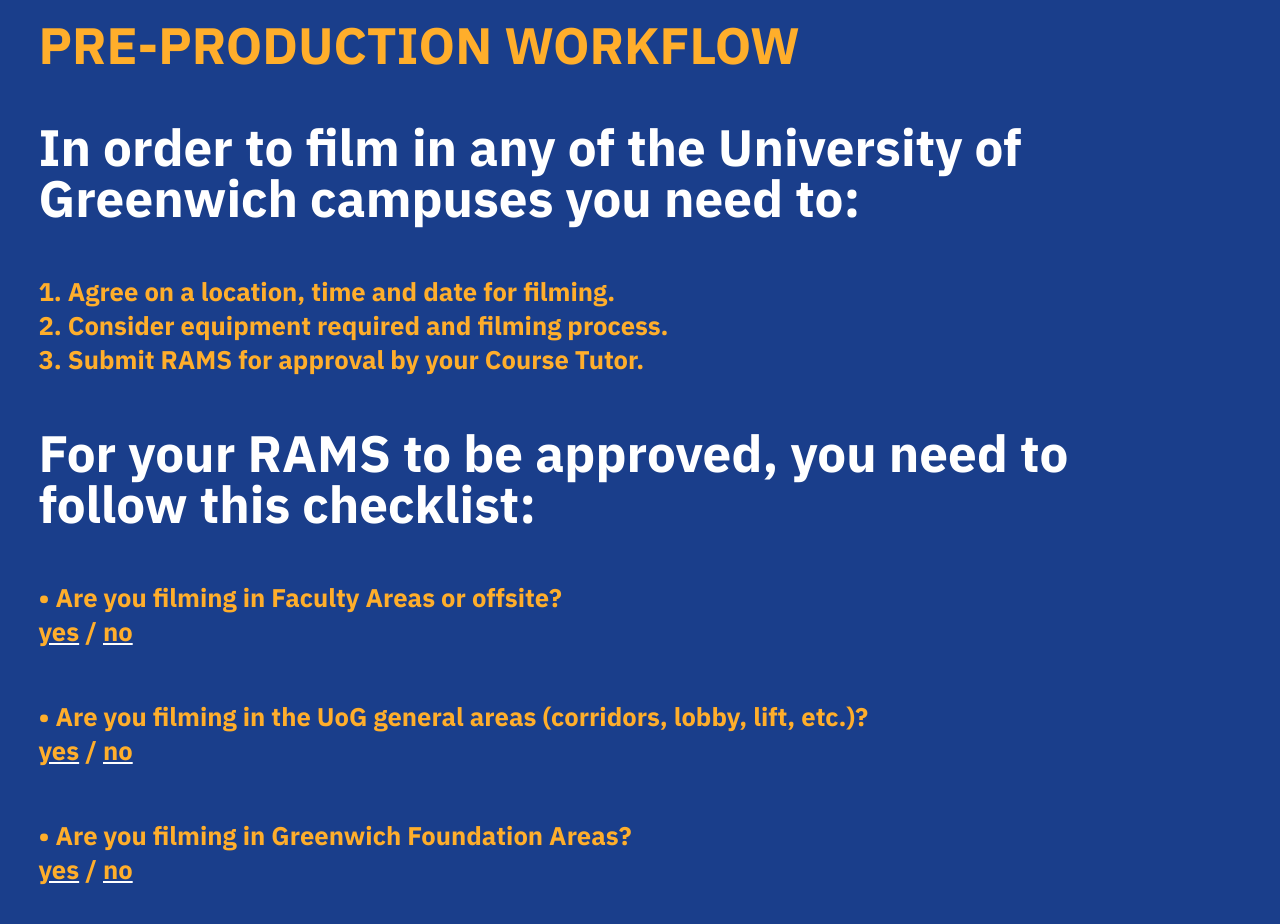
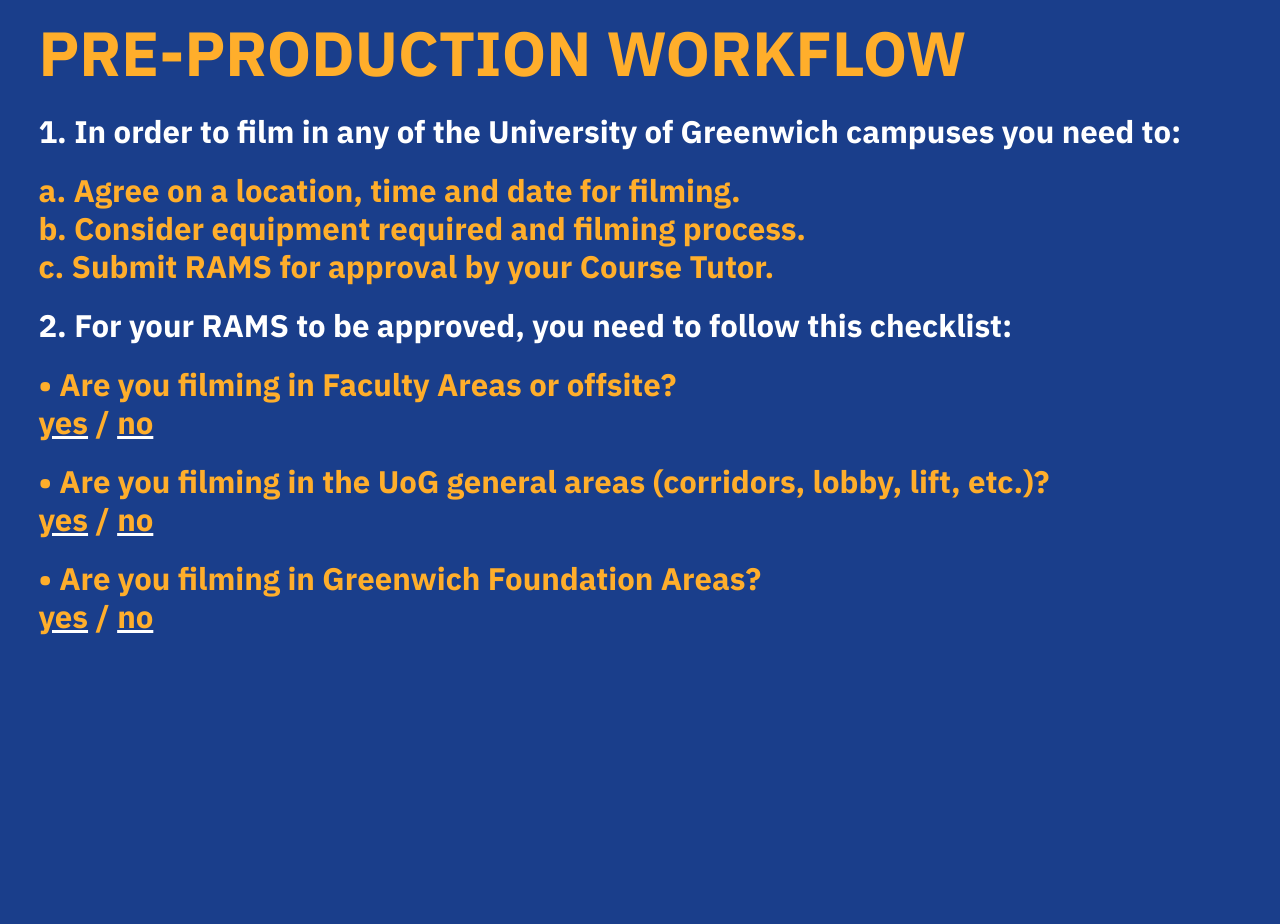
Before and after one commit to francescoimola/Pre-Production-Workflow, a website: page index.html in a window 1280 px wide. After the commit the page ends 800 px from the top, so only its background shows below. Drawn offline with Linux system fonts and the light colour scheme.

Commit message:
A bunch of changes

```diff
--- a/index.html
+++ b/index.html
@@ -16,12 +16,12 @@
 <body style="display:none;">
   <div class="text">
     <h1 style="animation-delay: .1s;">PRE-PRODUCTION WORKFLOW</h1>
-    <p style="animation-delay: 0.2s;">In order to film in any of the University of Greenwich campuses you need to:</p>
-    <p style="animation-delay: 0.3s;" class="small">1. Agree on a location, time and date for filming.
-      <br>2. Consider equipment required and filming process.
-      <br>3. Submit RAMS for approval by your Course Tutor.
+    <p style="animation-delay: 0.2s;">1. In order to film in any of the University of Greenwich campuses you need to:</p>
+    <p style="animation-delay: 0.3s;" class="small">a. Agree on a location, time and date for filming.
+      <br>b. Consider equipment required and filming process.
+      <br>c. Submit RAMS for approval by your Course Tutor.
     </p>
-    <p style="animation-delay: 0.4s;">For your RAMS to be approved, you need to follow this checklist:</p>
+    <p style="animation-delay: 0.4s;">2. For your RAMS to be approved, you need to follow this checklist:</p>
     <!-- QUESTION 1 -->
     <p style="animation-delay: 0.5s;" class="small">• Are you filming in Faculty Areas or
       offsite?<br>
--- a/js/script.js
+++ b/js/script.js
@@ -18,10 +18,10 @@
 document.getElementsByClassName("text")[0].appendChild(watermark);
 
 var paragraphs = document.getElementsByTagName("p").length;
-document.getElementsByTagName('style')[0].innerHTML += '.text{display:block!important}' + '.watermark{display:block!important; visibility:visible!important; text-indent:0!important; position:static!important; font-size: 0!important; line-height:inherit; animation:fadein .2s' + (paragraphs + 1) / 10 + 's forwards ease-out!important; opacity:0;}' + '@media(max-width:700px){.watermark{font-size:0; line-height:0}}';
+document.getElementsByTagName('style')[0].innerHTML += '.text{display:block!important}' + '.watermark{display:block!important; visibility:visible!important; text-indent:0!important; position:static!important; font-size: 0!important; line-height:inherit; animation:fadein .2s' + (paragraphs + 1) / 10 + 's forwards ease-out!important; opacity:0;}' + '@media(max-width:700px){.watermark{font-size:0!important; line-height:0!important}}';
 
 if (fs > 3.49) {
-    document.getElementsByTagName('style')[0].innerHTML += '.text{display:block!important}' + '.watermark{font-size: 0;line-height: 0;}' + '@media(max-width:700px){.watermark{font-size: 0;line-height:0}}';
+    document.getElementsByTagName('style')[0].innerHTML += '.text{display:block!important}' + '.watermark{font-size: 0!important;line-height: 0!important;}' + '@media(max-width:700px){.watermark{font-size: 0!important;line-height:0!importnat}}';
 }
 
 /*  --- SWAPPING TEXT --- */
--- a/sass/style.scss
+++ b/sass/style.scss
@@ -1,13 +1,26 @@
-$yellow:  #ffae2b;
-$blue:  #1a3e8b;
+$yellow: #ffae2b;
+$blue: #1a3e8b;
+$text-size: calc(12px + 1.5vw);
+$line: calc(12px + 2vw);
 
+// Hide scrollbar for IE, Edge and Firefox
+html {
+    -ms-overflow-style: none;
+    /* IE and Edge */
+    scrollbar-width: none;
+    /* Firefox */
+}
 
+// Hide scrollbar for Chrome, Safari and Opera
+html::-webkit-scrollbar {
+    display: none;
+}
 
+//PAGE-WIDE CSS
 * {
     margin: 0;
     padding: 0;
     box-sizing: border-box;
-    font-size: 100%;
     font-weight: inherit;
 }
 
@@ -17,34 +30,36 @@
     width: 100%;
 }
 
-/* PAGE */
-$text-size: 4vw;
+
+/* PAGE ELEMENTS */
 
 .text {
     font-family: "IBM Plex Sans", sans-serif;
     display: none;
-
     font-size: $text-size;
-    line-height: $text-size;
+    line-height: $line;
     font-weight: bold;
     font-variant-ligatures: normal;
 }
 
 h1 {
-    font: inherit;
+    line-height: calc(12px + 5vw) !important;
     color: $yellow;
     line-height: inherit;
     letter-spacing: inherit;
 }
 
-.text p, h1 {
+.text p,
+h1 {
     opacity: 0;
     animation: fadein .2s forwards ease-out;
-    padding: 1.58vw 10vw 2.37vw 3vw;
+    padding: 1.2vw 3vw 0.5vw 3vw;
 }
 
 .text p {
     color: white;
+    margin-top: 0vw;
+    margin-bottom: 0vw;
 }
 
 .text a {
@@ -71,6 +86,7 @@
     color: $yellow !important;
     font-size: $text-size / 2;
     line-height: $text-size / 1.5;
+
 }
 
 .underline {
```
Also changed, not shown: stylesheets/style.css, 1 other file.
